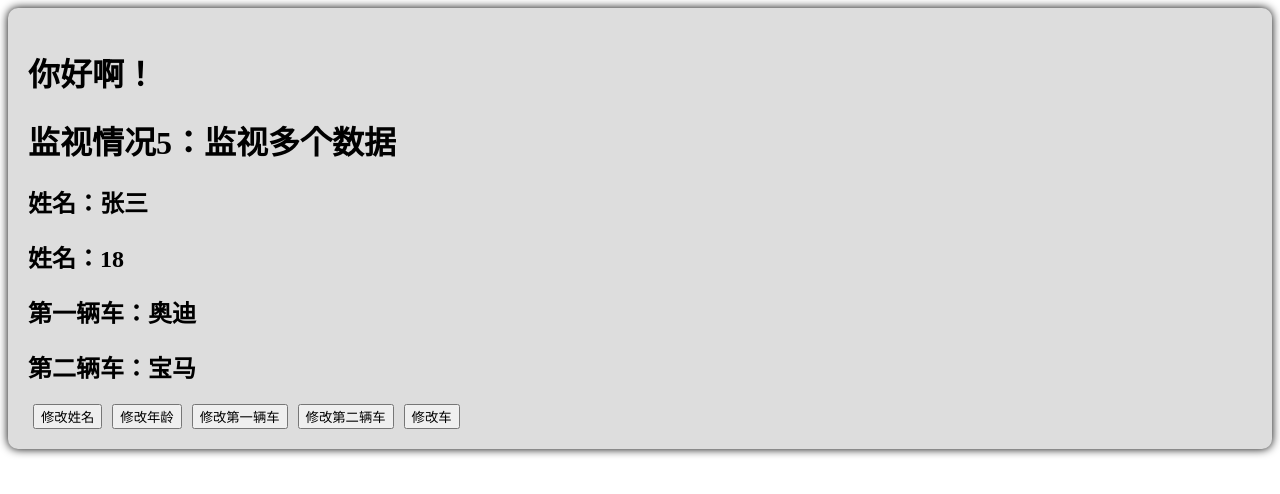
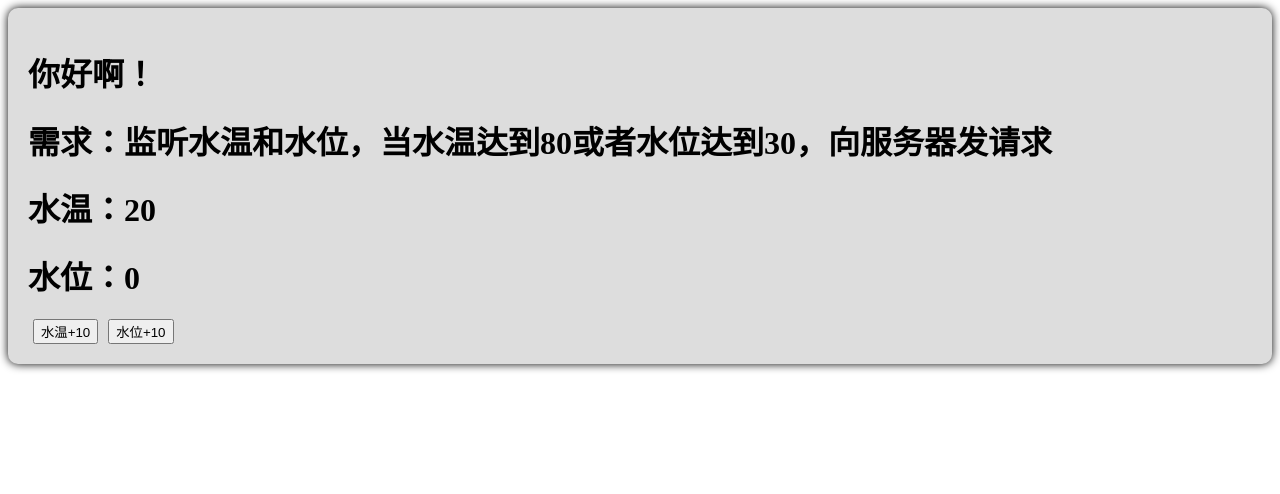
Before and after one commit to lhj502819/Vue3-Learning, a Vue app: page / in a window 1280 px wide. Shown: the top 494 px of the page. Built offline with nearby package versions, Linux system fonts and the light colour scheme.

Commit message:
watchEffect

```diff
--- a/src/components/Person.vue
+++ b/src/components/Person.vue
@@ -1,79 +1,40 @@
 <template>
   <div>
-    <!--    <h1>监视情况1：监视ref定义的基本数据类型</h1>-->
-    <!--    <h2>计数和：{{ sum }}</h2>-->
-    <!--    &lt;!&ndash;    <h1>监视情况2：监视ref定义的基本数据类型</h1>&ndash;&gt;-->
-    <!--    <button @click="inscSum">计数+1</button>-->
-
-    <!--    <hr/>-->
-
-    <!--    <h1>监视情况2：监视ref定义的对象类型数据</h1>-->
-    <!--    <h2>姓名：{{ person.name }}</h2>-->
-    <!--    <h2>姓名：{{ person.age }}</h2>-->
-    <!--    <button @click="changeName">修改姓名</button>-->
-    <!--    <button @click="changeAge">修改年龄</button>-->
-    <!--    <button @click="changePerson">修改人</button>-->
-    <!--    <hr/>-->
-    <!--    <h1>监视情况3：监视reactive定义的对象类型数据</h1>-->
-    <!--    <h2>姓名：{{ person.name }}</h2>-->
-    <!--    <h2>姓名：{{ person.age }}</h2>-->
-    <!--    <button @click="changeName">修改姓名</button>-->
-    <!--    <button @click="changeAge">修改年龄</button>-->
-    <!--    <button @click="changePerson">修改人</button>-->
-
-    <h1>监视情况5：监视多个数据</h1>
-    <h2>姓名：{{ person.name }}</h2>
-    <h2>姓名：{{ person.age }}</h2>
-    <h2>第一辆车：{{ person.car.c1 }}</h2>
-    <h2>第二辆车：{{ person.car.c2 }}</h2>
-    <button @click="changeName">修改姓名</button>
-    <button @click="changeAge">修改年龄</button>
-    <button @click="changeC1">修改第一辆车</button>
-    <button @click="changeC2">修改第二辆车</button>
-    <button @click="changeCar">修改车</button>
+    <h1>需求：监听水温和水位，当水温达到80或者水位达到30，向服务器发请求</h1>
+    <h1>水温：{{ temp }}</h1>
+    <h1>水位：{{ height }}</h1>
+    <button @click="changeTemp">水温+10</button>
+    <button @click="changeHeight">水位+10</button>
   </div>
 </template>
 
 <script setup lang="ts" name="Person">
-import {ref, reactive, watch} from "vue";
+import {ref, reactive, watch, watchEffect} from "vue";
 
-/****************************************************************/
+let temp = ref(20);
+let height = ref(0);
 
-let person = reactive(
-    {
-      'name': '张三',
-      'age': 18,
-      'car': {
-        'c1': '奥迪',
-        'c2': '宝马'
-      }
-    }
-)
-
-function changeName() {
-  person.name += '!'
+function changeTemp() {
+  temp.value += 10
 }
 
-function changeAge() {
-  person.age += 1
+function changeHeight() {
+  height.value += 10
 }
 
-function changeC1() {
-  person.car.c1 = '奔驰'
-}
+//使用watch机制实现，但是需要显示的指明监视的数据
+// watch([temp, height], (newValues, oldValues) => {
+//   if (newValues[0] >= 80 || newValues[1] >= 30) {
+//     console.log('向服务器发请求')
+//   }
+// })
 
-function changeC2() {
-  person.car.c2 = '雅迪'
-}
-
-function changeCar() {
-  person.car = {'c1': '雅迪', 'c2': '小牛'}
-}
-
-//监视响应式对象中的多个属性变化
-watch([() => person.name, () => person.car.c1], (newValues, oldValues) => {
-  console.log('name或者c1变化了', newValues, oldValues)
-}, {deep: true})
+//使用watchEffect，进入页面就会执行一次
+watchEffect(() => {
+  if (temp.value >= 80 || height.value >= 30) {
+    console.log('向服务器发请求')
+  }
+})
 
 </script>
 
```
